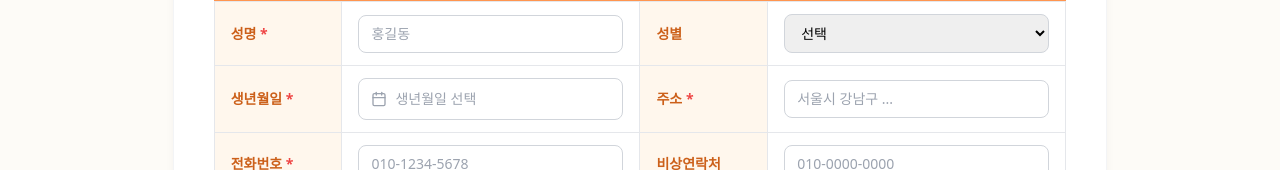
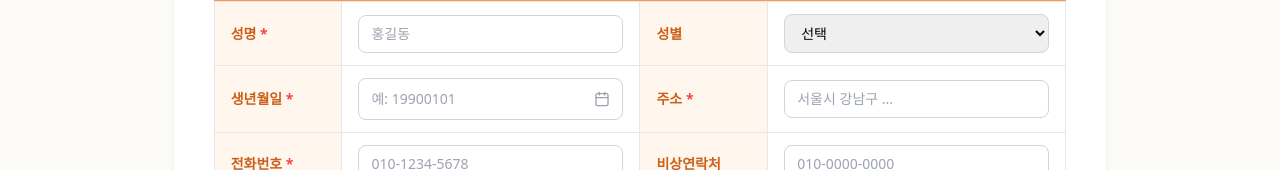
Before and after one commit to etax119-arch/irubitteo, a Next.js app: page /resume in a window 1280 px wide. Shown: the part 289-459 px from the top of the page. Built offline with nearby package versions, Linux system fonts and the light colour scheme; no server answers; a web font is replaced by a local one.

Commit message:
이력서 페이지 생년월일 직접 입력

```diff
--- a/app/resume/page.tsx
+++ b/app/resume/page.tsx
@@ -320,8 +320,10 @@ export default function ResumePage() {
                           setFormData((prev) => ({ ...prev, birthDate: val }));
                           if (errors.birthDate) setErrors((prev) => ({ ...prev, birthDate: '' }));
                         }}
-                        placeholder="생년월일 선택"
+                        placeholder="예: 19900101"
                         error={touched.birthDate && errors.birthDate ? errors.birthDate : undefined}
+                        allowManualInput
+                        inputClassName="text-base md:text-sm"
                       />
                     </td>
                     <th className={thClass}>
--- a/components/ui/DatePicker.tsx
+++ b/components/ui/DatePicker.tsx
@@ -1,6 +1,6 @@
 'use client';
 
-import { useState, useCallback } from 'react';
+import { useState, useCallback, useEffect } from 'react';
 import { DayPicker, type Matcher } from 'react-day-picker';
 import { format, parse, isValid, addMonths, subMonths, addYears, subYears } from 'date-fns';
 import { ko } from 'date-fns/locale';
@@ -69,6 +69,14 @@ export function DatePicker({
   const selected = value ? parse(value, 'yyyy-MM-dd', new Date()) : undefined;
   const initialMonth = selected && isValid(selected) ? selected : new Date();
   const [month, setMonth] = useState(initialMonth);
+
+  // 값이 밖에서 바뀌면(직접입력 확정 등) 달력이 그 달을 보여주도록 맞춘다.
+  // 달력 안에서 월을 넘기는 것은 value를 바꾸지 않으므로 이 효과가 방해하지 않는다.
+  useEffect(() => {
+    if (!value) return;
+    const parsed = parse(value, 'yyyy-MM-dd', new Date());
+    if (isValid(parsed)) setMonth(parsed);
+  }, [value]);
 
   const disabledMatchers: Matcher[] = [];
   if (minDate) {
```
